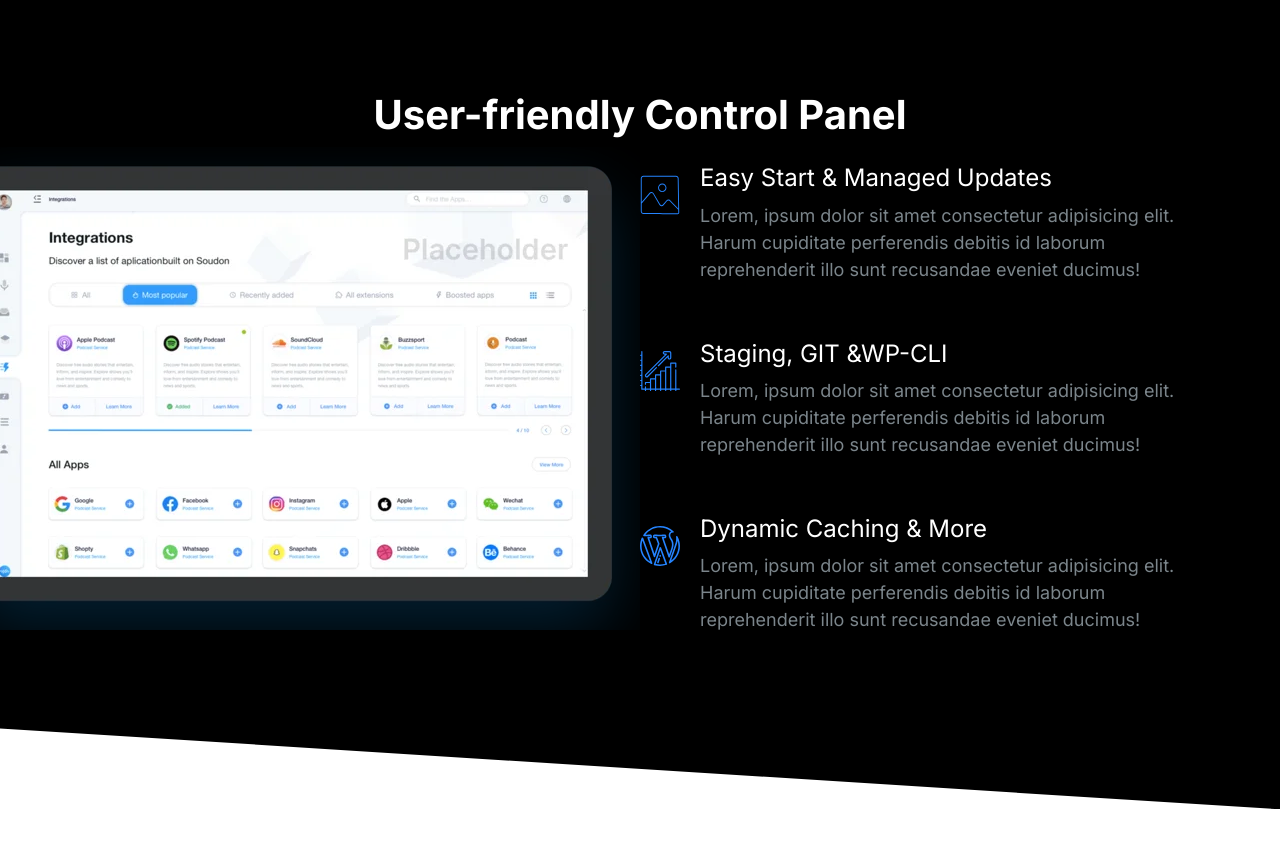
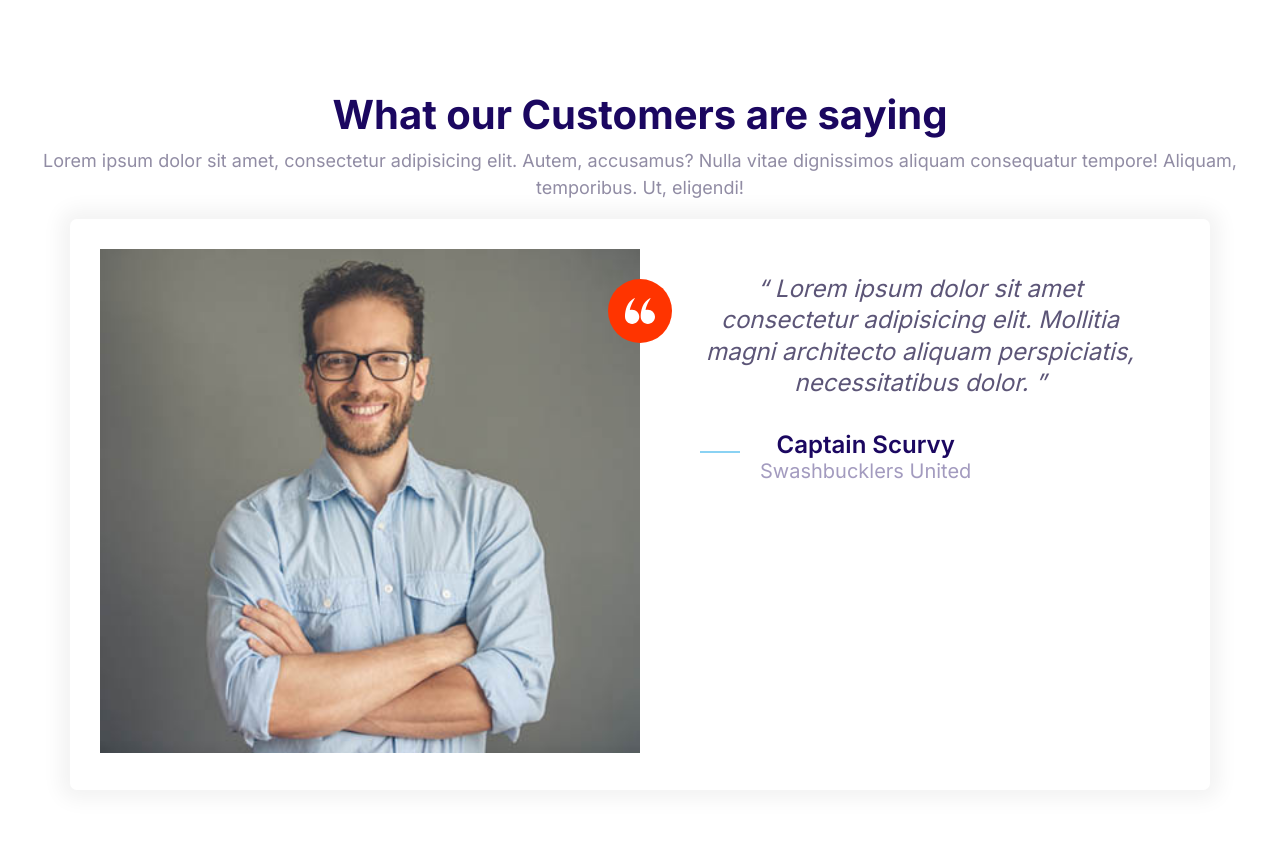
Before and after one commit to NathanielKhallil/CSS-PART-3, a plain HTML site: page index.html in a window 1280 px wide. Before the commit the page ends 809 px from the top, so only its background shows below. Drawn offline with Linux system fonts and the light colour scheme.

Commit message:
Created Testimonial Block

```diff
--- a/CSS/styles.css
+++ b/CSS/styles.css
@@ -619,6 +619,7 @@ a {
 
 .block__header {
   text-align: center;
+  margin-bottom: 4rem;
 }
 
 .block__heading {
--- a/index.html
+++ b/index.html
@@ -15,81 +15,53 @@
     <link rel="stylesheet" href="/CSS/styles.css" />
   </head>
   <body>
-    <section class="block block--dark block--skewed--right block-showcase">
+    <section class="block">
       <header class="block__header">
-        <h2>User-friendly Control Panel</h2>
-      </header>
-      <div class="container grid grid--1x2">
-        <picture class="block-showcase__image">
-          <source
-            type="image/webp"
-            srcset="images/ipad.webp 1x, images/ipad@2x.webp 2x"
+        <h2>What our Customers are saying</h2>
+        <p>
+          Lorem ipsum dolor sit amet, consectetur adipisicing elit. Autem,
+          accusamus? Nulla vitae dignissimos aliquam consequatur tempore!
+          Aliquam, temporibus. Ut, eligendi!
+        </p>
+        <div class="container">
+          <div class="card testimonial">
+            <div class="grid grid--1x2">
+              <div class="testimonial__image">
+                <img
+                  src="/Images/testimonial.jpg"
+                  alt="A happy smiling customer"
                 />
-
-          <source
-            type="image/png"
-            srcset="images/ipad.png 1x, images/ipad@2x.png 2x"
-          />
-
-          <img src="/Images/ipad.png" alt="" />
-        </picture>
-        <ul class="list">
-          <li>
+                <span class="icon-container icon-container--accent">
+                  <svg class="icon icon--white icon--small">
+                    <use xlink:href="images/sprite.svg#quotes"></use>
+                  </svg>
+                </span>
+              </div>
+              <blockquote class="quote">
+                <p class="quote__text">
+                  Lorem ipsum dolor sit amet consectetur adipisicing elit.
+                  Mollitia magni architecto aliquam perspiciatis, necessitatibus
+                  dolor.
+                </p>
+                <footer>
                   <div class="media">
                     <div class="media__image">
                       <svg class="icon icon--primary">
-                  <use xlink:href="images/sprite.svg#snap"></use>
+                        <use xlink:href="images/sprite.svg#line"></use>
                       </svg>
                     </div>
 
                     <div class="media__body">
-                <h3 class="media__title">Easy Start & Managed Updates</h3>
-                <p>
-                  Lorem, ipsum dolor sit amet consectetur adipisicing elit.
-                  Harum cupiditate perferendis debitis id laborum reprehenderit
-                  illo sunt recusandae eveniet ducimus!
-                </p>
+                      <h3 class="media__title quote__author">Captain Scurvy</h3>
+                      <p class="quote__organization">Swashbucklers United</p>
                     </div>
                   </div>
-          </li>
-          <li>
-            <div class="media">
-              <div class="media__image">
-                <svg class="icon icon--primary">
-                  <use xlink:href="images/sprite.svg#growth"></use>
-                </svg>
-              </div>
-
-              <div class="media__body">
-                <h3 class="media__title">Staging, GIT &WP-CLI</h3>
-                <p>
-                  Lorem, ipsum dolor sit amet consectetur adipisicing elit.
-                  Harum cupiditate perferendis debitis id laborum reprehenderit
-                  illo sunt recusandae eveniet ducimus!
-                </p>
+                </footer>
+              </blockquote>
             </div>
           </div>
-          </li>
-          <li>
-            <div class="media">
-              <div class="media__image">
-                <svg class="icon icon--primary">
-                  <use xlink:href="images/sprite.svg#wordpress"></use>
-                </svg>
         </div>
-
-              <div class="media__body">
-                <h3 class="media__title">Dynamic Caching & More</h3>
-                <p>
-                  Lorem, ipsum dolor sit amet consectetur adipisicing elit.
-                  Harum cupiditate perferendis debitis id laborum reprehenderit
-                  illo sunt recusandae eveniet ducimus!
-                </p>
-              </div>
-            </div>
-          </li>
-        </ul>
-      </div>
+      </header>
     </section>
 
     <script src="js/main.js"></script>
```
Also changed, not shown: Components/testimonial_block.html (added, +44 -0 lines). Lines whose indentation alone changed are shown as unchanged.
